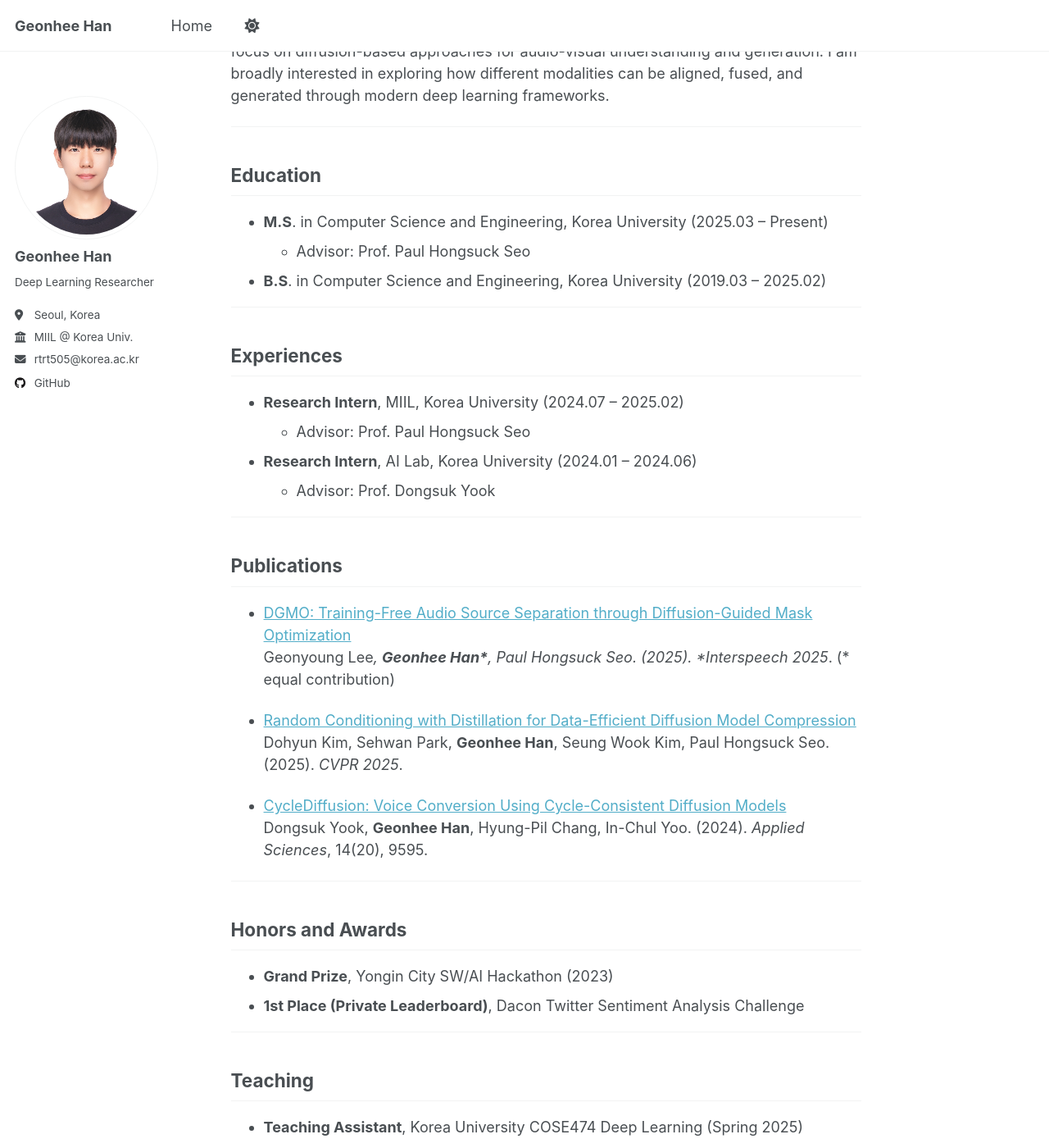
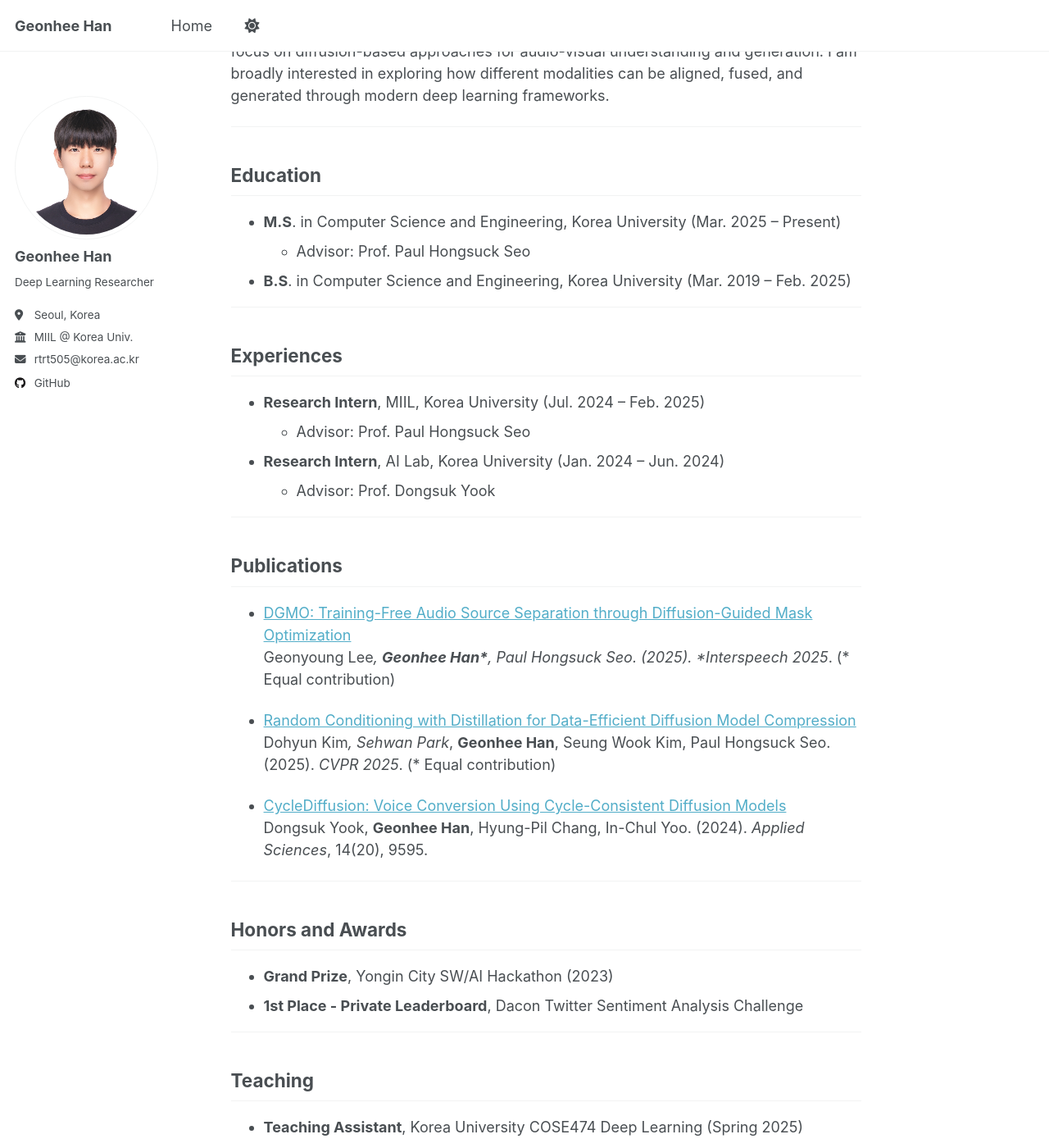
Before and after one commit to chaksseu/chaksseu.github.io, a Jekyll site: the page built from _pages/home.md, in a window 1280 px wide and 1400 px high, scrolled down 195 px. Shown: the whole window at 82% size. Built offline with Jekyll 4.4.1, drawn with Linux system fonts in a browser that asks for light colours; some of the changed text lies outside the part shown.

```diff
--- a/_pages/home.md
+++ b/_pages/home.md
@@ -15,17 +15,17 @@
 
 ## Education
 
-* <b>M.S</b>. in Computer Science and Engineering, Korea University (2025.03 – Present)
+* <b>M.S</b>. in Computer Science and Engineering, Korea University (Mar. 2025 – Present)
   * Advisor: Prof. Paul Hongsuck Seo
-* <b>B.S</b>. in Computer Science and Engineering, Korea University (2019.03 – 2025.02)
+* <b>B.S</b>. in Computer Science and Engineering, Korea University (Mar. 2019 – Feb. 2025)
 
 <hr>
 
 ## Experiences
 
-* <b>Research Intern</b>, MIIL, Korea University (2024.07 – 2025.02)
+* <b>Research Intern</b>, MIIL, Korea University (Jul. 2024 – Feb. 2025)
   * Advisor: Prof. Paul Hongsuck Seo
-* <b>Research Intern</b>, AI Lab, Korea University (2024.01 – 2024.06)
+* <b>Research Intern</b>, AI Lab, Korea University (Jan. 2024 – Jun. 2024)
   * Advisor: Prof. Dongsuk Yook
 
 <hr>
@@ -33,10 +33,10 @@
 ## Publications
 
 * <a href="https://example.com/dgmo_paper" target="_blank">DGMO: Training-Free Audio Source Separation through Diffusion-Guided Mask Optimization</a>
-  Geonyoung Lee*, <b>Geonhee Han*</b>, Paul Hongsuck Seo. (2025). *Interspeech 2025*. (* equal contribution)
+  Geonyoung Lee*, <b>Geonhee Han*</b>, Paul Hongsuck Seo. (2025). *Interspeech 2025*. (* Equal contribution)
 
 * <a href="https://dohyun-as.github.io/Random-Conditioning/" target="_blank">Random Conditioning with Distillation for Data-Efficient Diffusion Model Compression</a>
-  Dohyun Kim, Sehwan Park, <b>Geonhee Han</b>, Seung Wook Kim, Paul Hongsuck Seo. (2025). *CVPR 2025*.
+  Dohyun Kim*, Sehwan Park*, <b>Geonhee Han</b>, Seung Wook Kim, Paul Hongsuck Seo. (2025). *CVPR 2025*. (* Equal contribution)
 
 * <a href="https://ai.korea.ac.kr/demo-cyclediffusion-vc/" target="_blank">CycleDiffusion: Voice Conversion Using Cycle-Consistent Diffusion Models</a>
   Dongsuk Yook, <b>Geonhee Han</b>, Hyung-Pil Chang, In-Chul Yoo. (2024). *Applied Sciences*, 14(20), 9595.
@@ -46,17 +46,17 @@
 ## Honors and Awards
 
 * <b>Grand Prize</b>, Yongin City SW/AI Hackathon (2023)
-* <b>1st Place (Private Leaderboard)</b>, Dacon Twitter Sentiment Analysis Challenge
+* <b>1st Place - Private Leaderboard</b>, Dacon Twitter Sentiment Analysis Challenge
 
 <hr>
 
 ## Teaching
 
 * <b>Teaching Assistant</b>, Korea University COSE474 Deep Learning (Spring 2025)
-* <b>Instructor</b>, DLAB Coding Academy (2022.12 – 2023.02)
+* <b>Instructor</b>, DLAB Coding Academy (Dec. 2022 – Feb. 2023)
 
 <hr>
 
 ## Service and Leadership
 
-* <b>President</b>, Classical Guitar Club, Korea University (2019.12 – 2020.12)
+* <b>President</b>, Classical Guitar Club, Korea University (Jan. 2020 – Dec. 2020)
```
